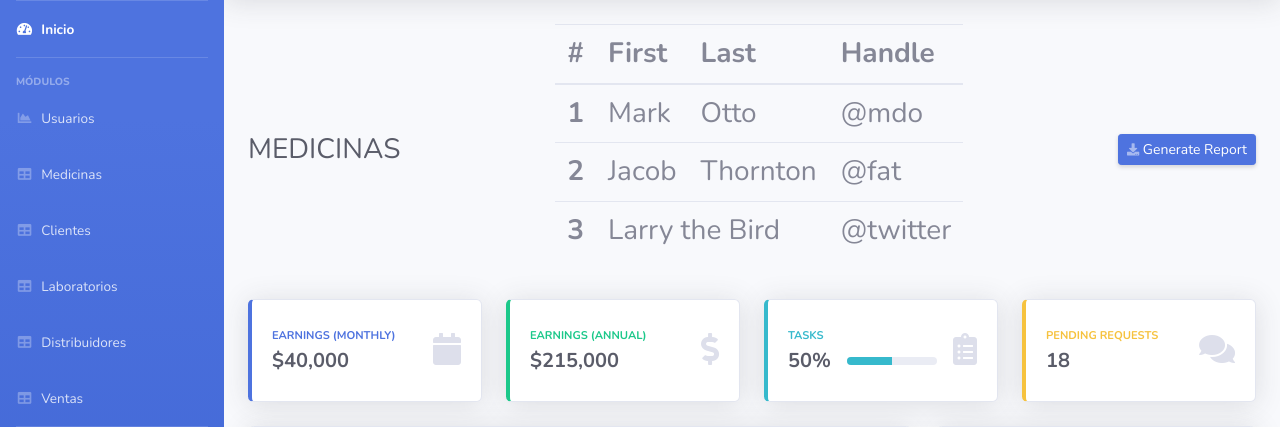
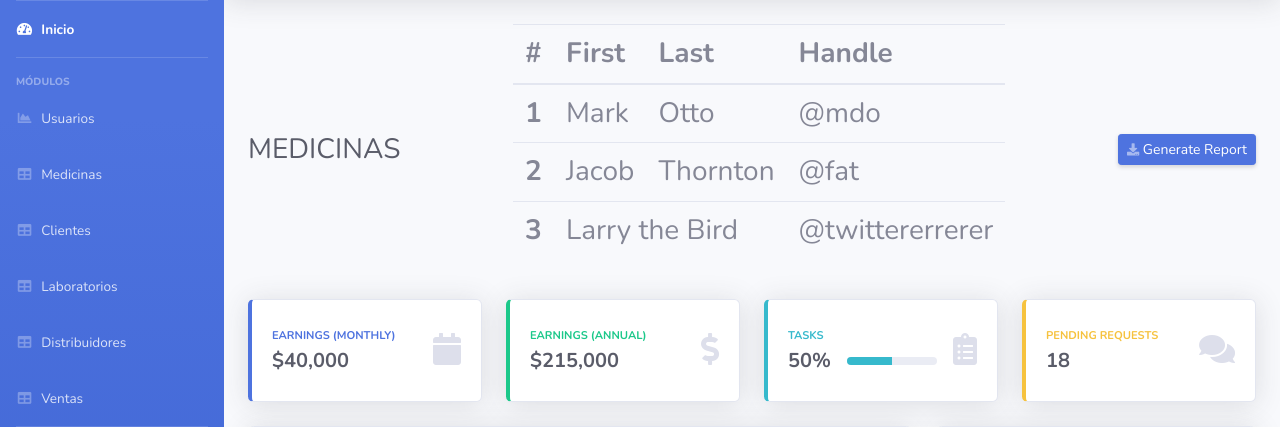
Before and after one commit to stalin-k09/Python, a Django app: template medicamentos/templates/medicamentos/medicamentos.html in a window 1280 px wide. Shown: the part 70-497 px from the top of the page. Run offline with Django 3.2, Linux system fonts and the light colour scheme; the template is opened without the code that fills it, so the values that code supplies are empty; some libraries are stand-ins or nearby versions.

Commit message:
Update medicamentos.html

```diff
--- a/medicamentos/templates/medicamentos/medicamentos.html
+++ b/medicamentos/templates/medicamentos/medicamentos.html
@@ -33,7 +33,7 @@ MEDICINAS
       <tr>
         <th scope="row">3</th>
         <td colspan="2">Larry the Bird</td>
-        <td>@twitter</td>
+        <td>@twittererrerer</td>
       </tr>
     </tbody>
   </table>
```
